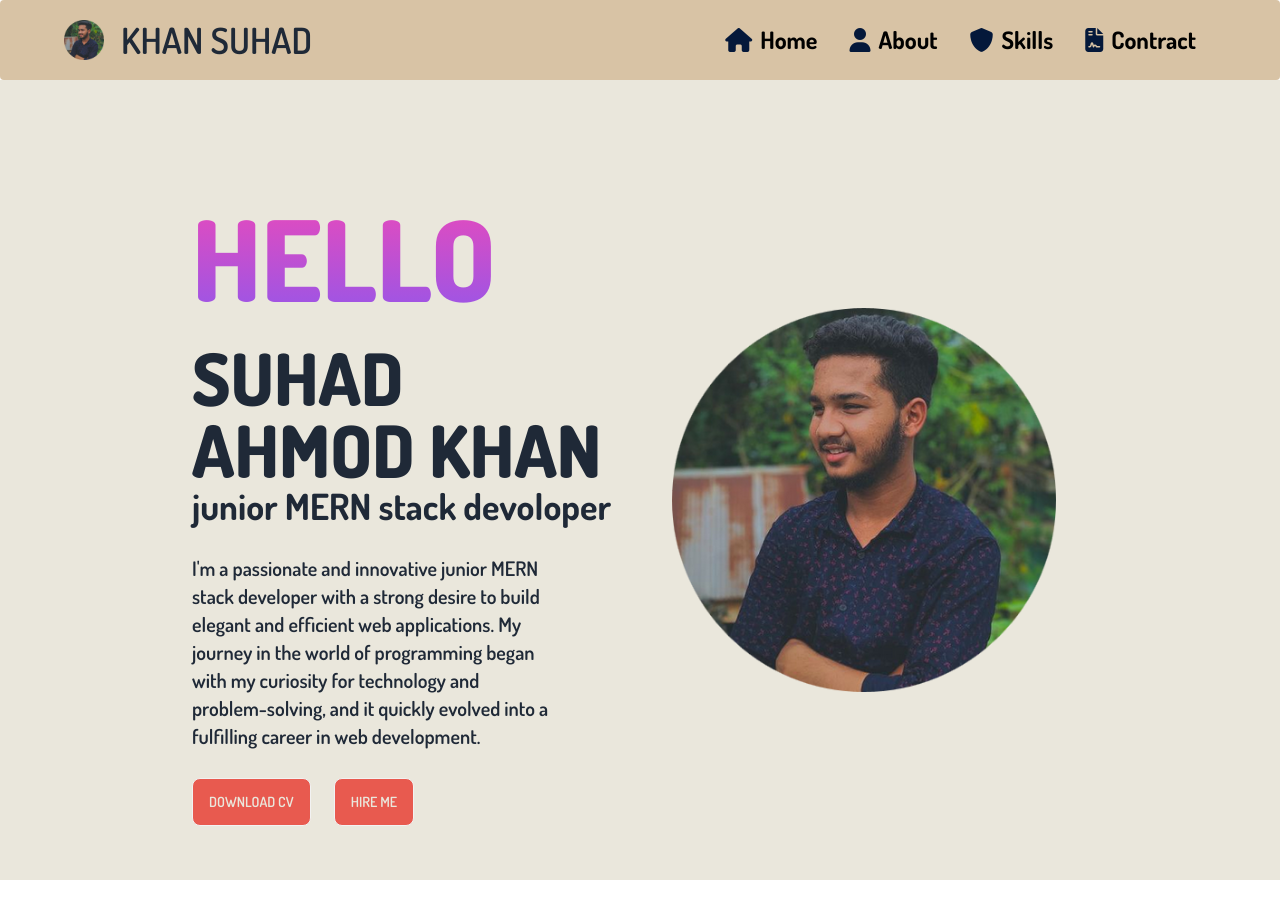
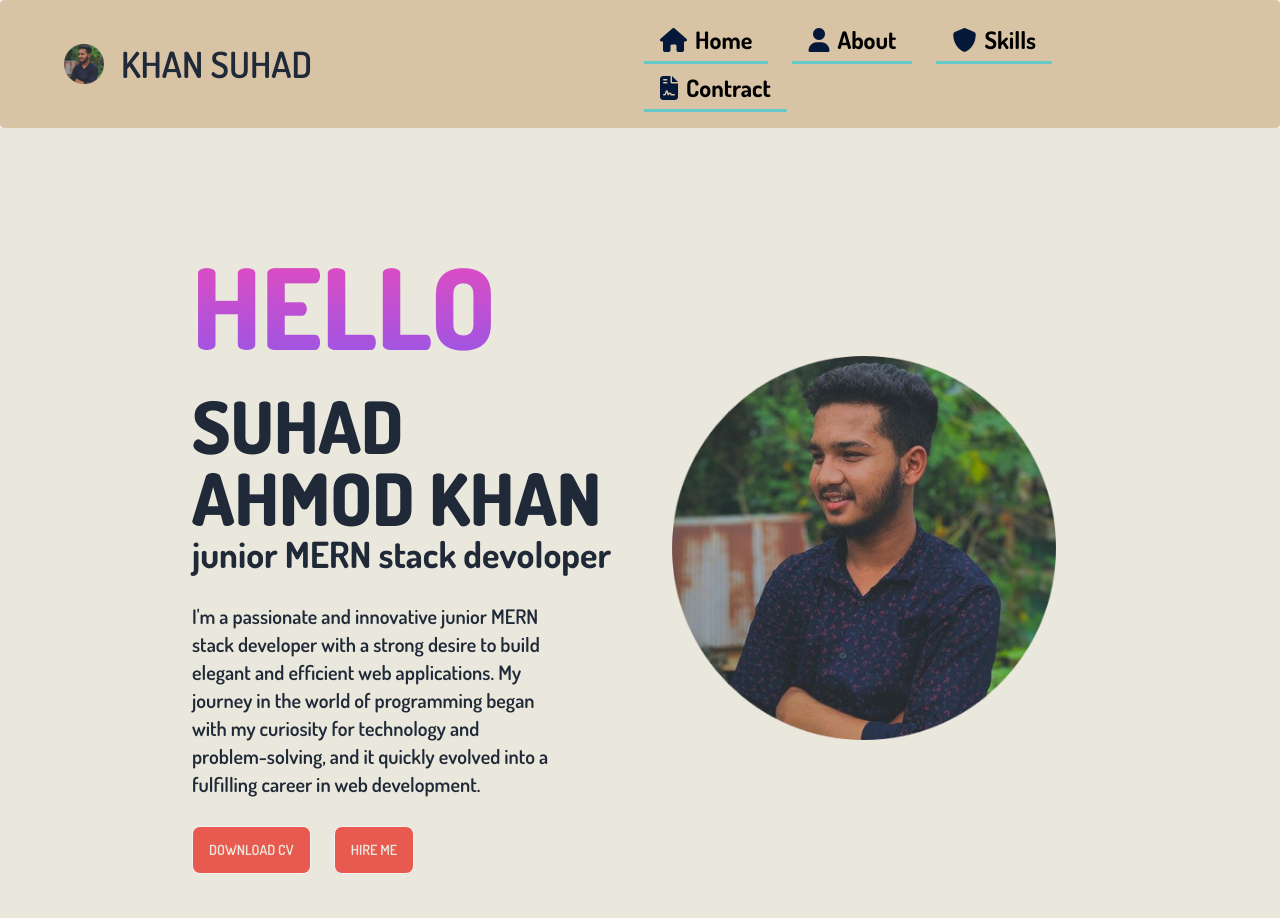
Before and after one commit to khansuhad/iftekhar-portfolio, a plain HTML site: page index.html in a window 1280 px wide. Before the commit the page ends 880 px from the top, so only its background shows below. Drawn offline with nearby package versions, Linux system fonts and the light colour scheme.

Commit message:
hover effect

```diff
--- a/index.css
+++ b/index.css
@@ -16,3 +16,24 @@
 /* .btn-cv{
  transition: 0.4s ease-in-out;
 } */
+li{
+
+    background: linear-gradient(
+        to right,
+        rgba(100,200,200,1),
+        rgba(100,200,200,1)
+    ),
+    linear-gradient(
+        to right,
+        rgba(255,0,0,1),
+        rgba(255,0,180,1),
+        rgba(0,100,200,1)
+    );
+    background-size: 100% 3px, 0 3px;
+    background-position: 100% 100% ,0 100%;
+    background-repeat: no-repeat;
+    transition: background-size 400ms ;
+}
+li:hover{
+    background-size: 0 3px , 100% 3px;
+}
--- a/index.html
+++ b/index.html
@@ -50,7 +50,7 @@
                 <label tabindex="0" class="btn btn-ghost lg:hidden">
                   <svg xmlns="http://www.w3.org/2000/svg" class="h-5 w-5" fill="none" viewBox="0 0 24 24" stroke="currentColor"><path stroke-linecap="round" stroke-linejoin="round" stroke-width="2" d="M4 6h16M4 12h8m-8 6h16" /></svg>
                 </label>
-                <ul tabindex="0" class="menu menu-sm dropdown-content mt-3 z-[1] p-2 shadow bg-[#D8C3A5] rounded-box w-52 ">
+                <ul tabindex="0" class="menu menu-sm dropdown-content mt-3  z-[1] p-2 shadow bg-[#D8C3A5] rounded-box w-52 ">
                   <li><a><i class="fa-solid fa-house" style="color: #04183a;"></i>Home</a></li>
                   <li><a><i class="fa-solid fa-user" style="color: #04183a;"></i>About </a></li>
                   <li><a><i class="fa-solid fa-shield" style="color: #04183a;"></i>Skills</a></li>
@@ -61,12 +61,12 @@
               <a class="btn btn-ghost normal-case text-4xl">KHAN SUHAD</a>
             </div>
             <!-- <div class="lg:flex lg:justify-end lg:border"> -->
-                <div class="navbar-end hidden lg:flex font-bold">
-                    <ul class="menu menu-horizontal px-1 text-2xl text-black">
-                      <li><a><i class="fa-solid fa-house" style="color: #04183a;"></i>Home</a></li>
-                      <li><a><i class="fa-solid fa-user" style="color: #04183a;"></i>About </a></li>
-                      <li><a><i class="fa-solid fa-shield" style="color: #04183a;"></i>Skills</a></li>
-                      <li><a><i class="fa-solid fa-file-contract" style="color: #04183a;"></i>Contract
+                <div class="navbar-end hidden lg:flex font-bold ">
+                    <ul class="menu menu-horizontal px-1 text-2xl text-black ">
+                      <li class="mr-6"><a ><i class="fa-solid fa-house" style="color: #04183a;"></i>Home</a></li>
+                      <li class="mr-6"><a><i class="fa-solid fa-user" style="color: #04183a;"></i>About </a></li>
+                      <li class="mr-6"><a><i class="fa-solid fa-shield" style="color: #04183a;"></i>Skills</a></li>
+                      <li class="mr-6" ><a><i class="fa-solid fa-file-contract" style="color: #04183a;"></i>Contract
                       </a></li>
                     </ul>
                   </div>
```
